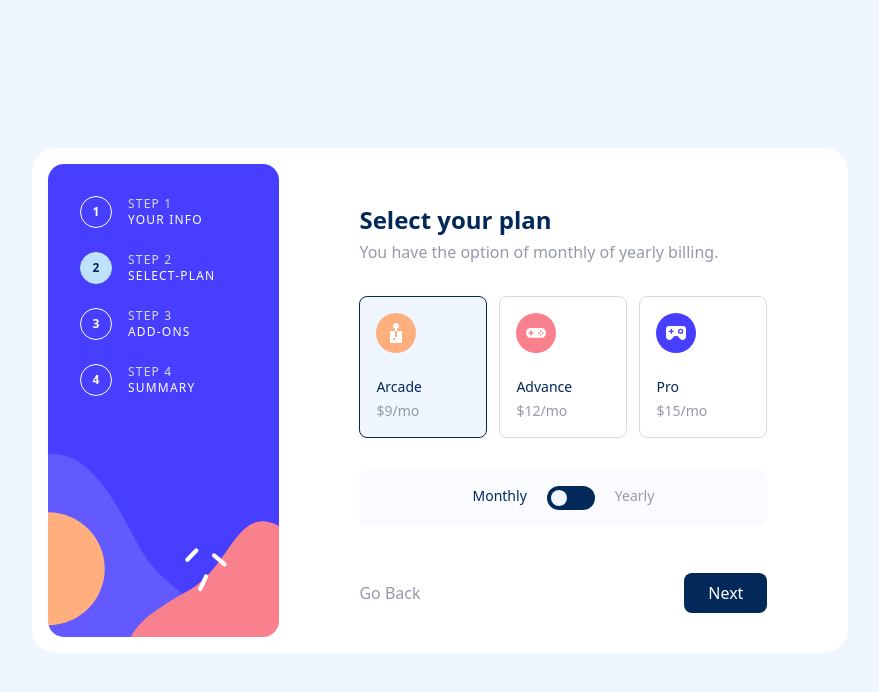
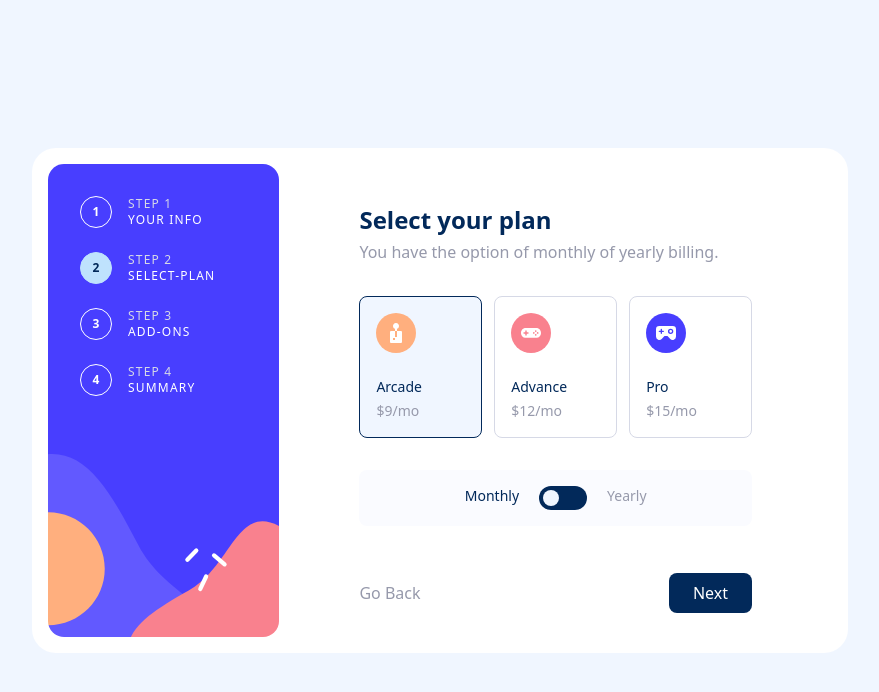
Before and after one commit to theritikshah/multi-step-form, a Next.js app: page /select-plan in a window 1280 px wide. Shown: the top 692 px of the page, without its empty margins (200-1079 px from the left). Built offline with nearby package versions, Linux system fonts and the light colour scheme.

Commit message:
style fix: remove fixed min width in plan card

```diff
--- a/app/components/Plan/PlanCard/index.tsx
+++ b/app/components/Plan/PlanCard/index.tsx
@@ -22,7 +22,7 @@ const PlanCard = ({
   return (
     <button
       // className={`flex md:flex-col md:pr-8 md:min-w-32 md:gap-6 gap-3 rounded-lg border border-light-gray p-4 w-full
-      className={`flex md:flex-col md:flex-1 md:min-w-32 md:gap-6 gap-3 rounded-lg border border-light-gray p-4 w-full
+      className={`flex md:flex-col md:flex-1  md:gap-6 gap-3 rounded-lg border border-light-gray p-4 w-full
     ${isActive && "border border-marine-blue bg-magnolia"}
     `}
       onClick={onClick}
```
